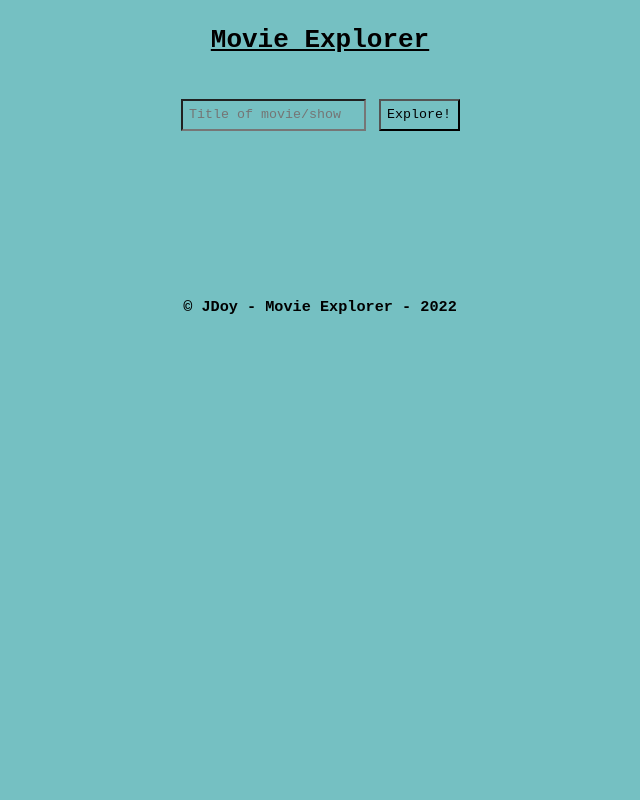
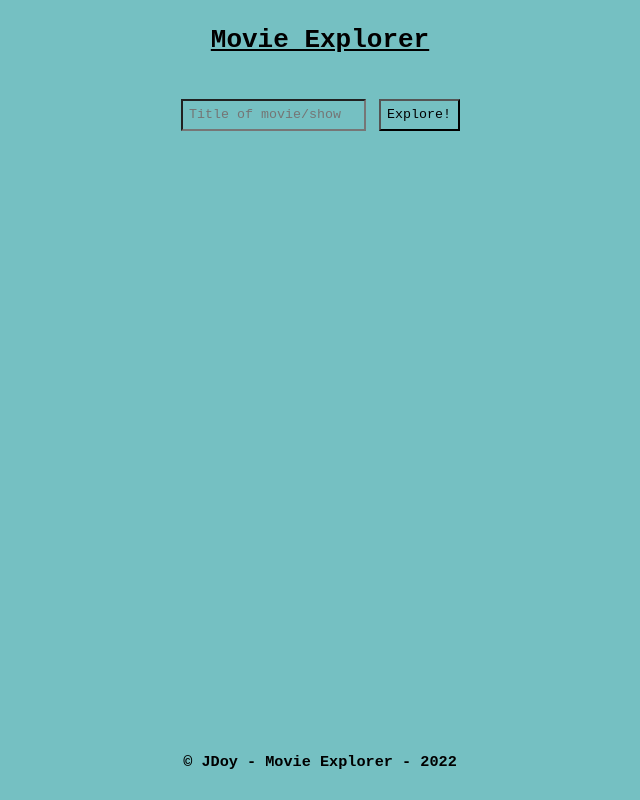
Before and after one commit to JD0x2e/movie-explorer, a React (Create React App) app: page / in a window 1280 px wide. Shown: the whole page, without its empty margins (320-960 px from the left). Built offline with nearby package versions, Linux system fonts and the light colour scheme.

Commit message:
Updated vh

```diff
--- a/src/components/Main/Main.css
+++ b/src/components/Main/Main.css
@@ -1,5 +1,6 @@
 .main {
   padding: 1rem;
+  min-height: 75vh;
 }
 
 .movie {
@@ -25,15 +26,15 @@
   padding: 0.5rem;
 }
 
-.movie-title {
+/* .movie-title {
 }
 
 .movie-plot {
 }
 
+.movie-poster {
+} */
+
 .movie-actors {
   font-style: italic;
 }
-
-.movie-poster {
-}
```
